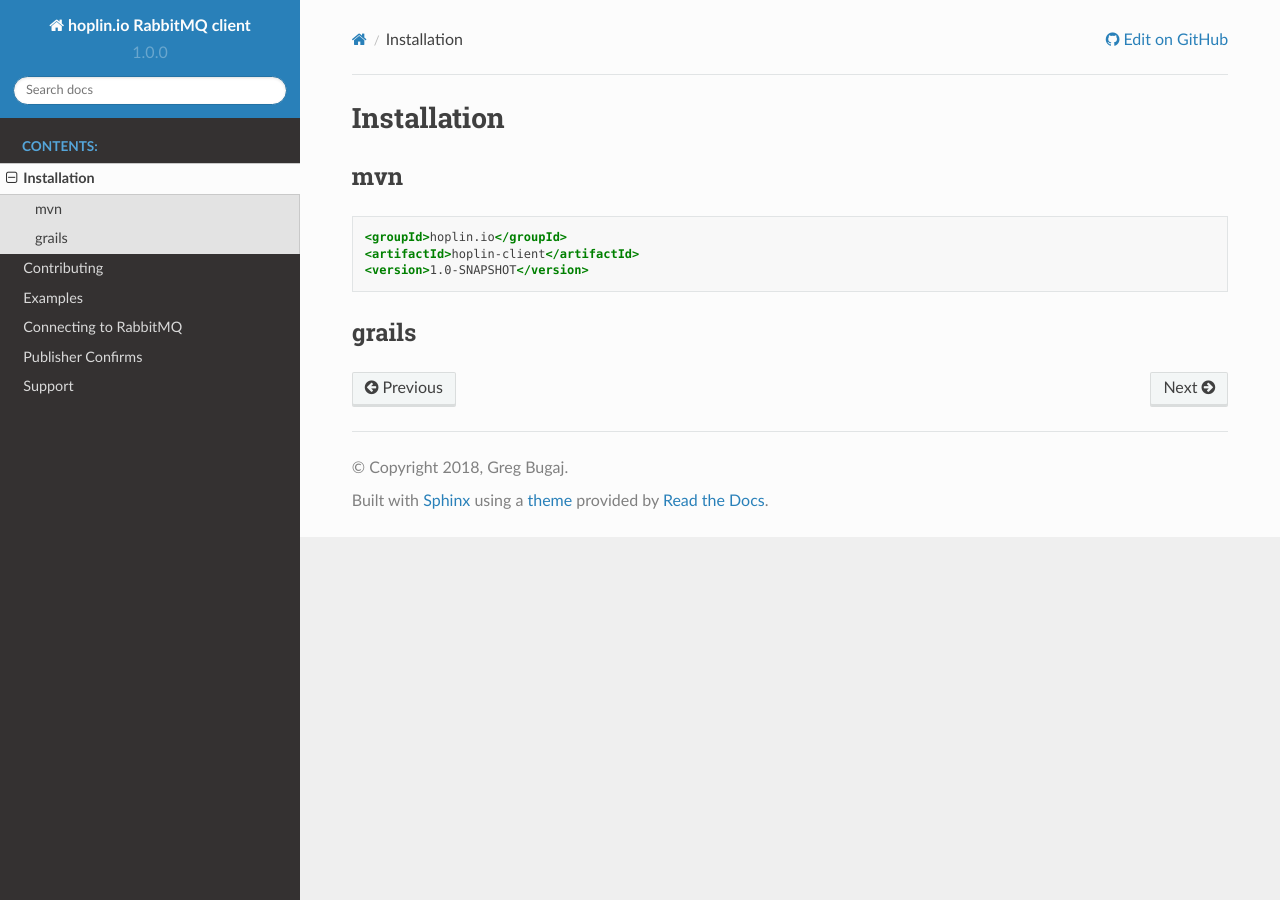
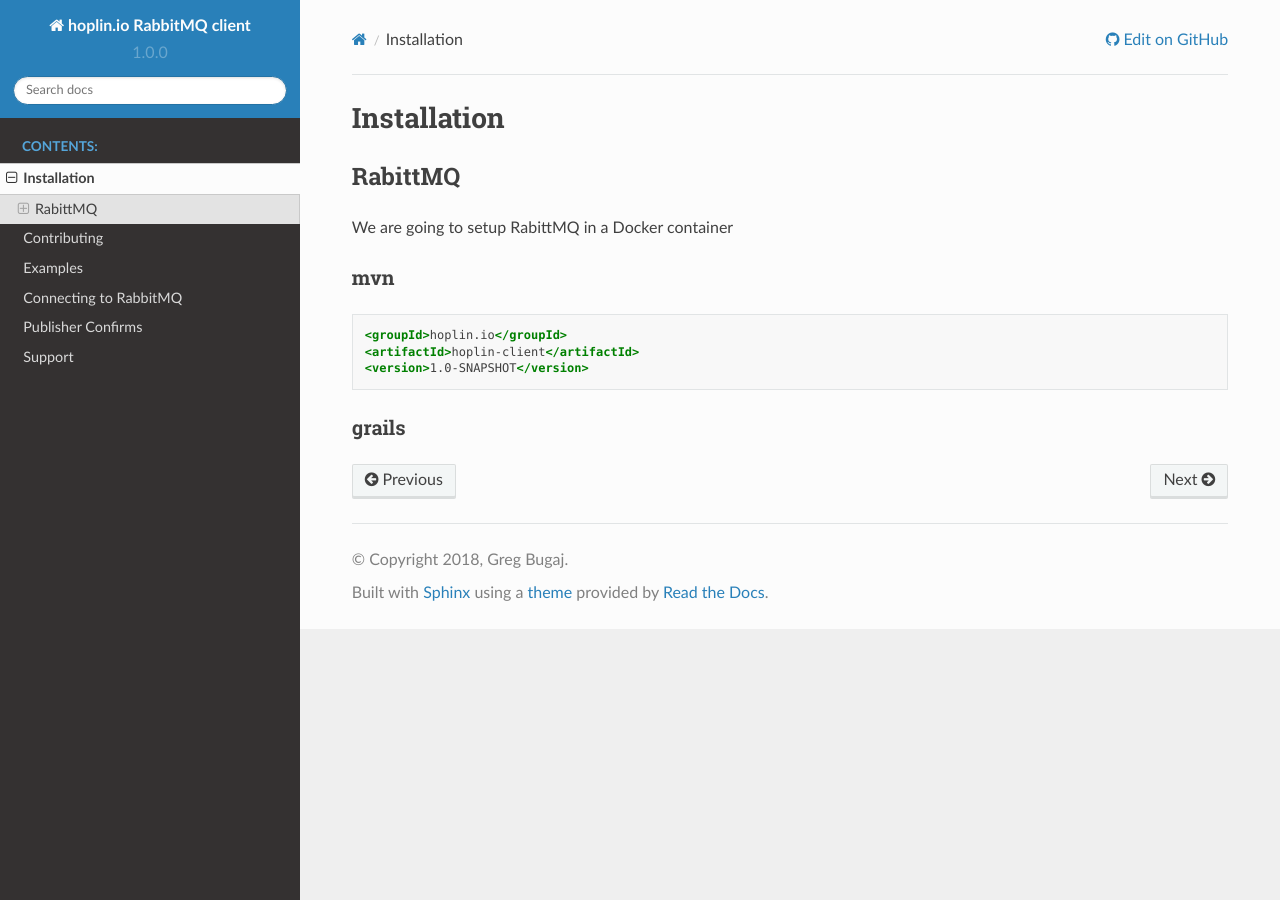
Before and after one commit to gregbugaj/hoplin.io, a Sphinx documentation site: the page built from docs/source/installing.rst, in a window 1280 px wide. Built offline with Sphinx 7.4.7 and the Read the Docs theme 2.0.0, drawn with Linux system fonts in a browser that asks for light colours.

Commit message:
Update docs

```diff
--- a/docs/source/installing.rst
+++ b/docs/source/installing.rst
@@ -1,5 +1,14 @@
 Installation
 ============
+
+
+RabittMQ
+-----------------------
+We are going to setup RabittMQ in a Docker container
+
+
+
+
 
 *****
 mvn
```
